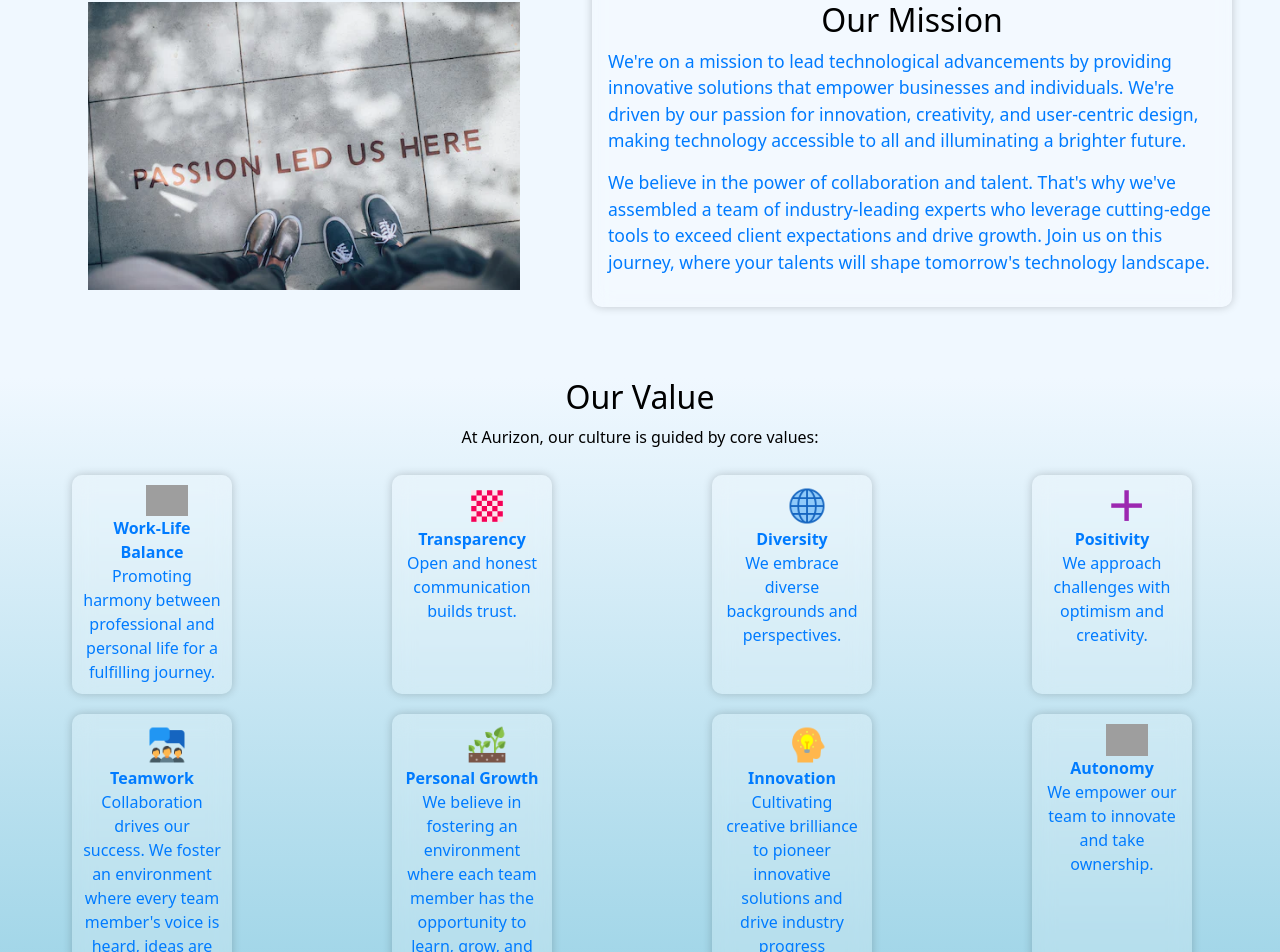
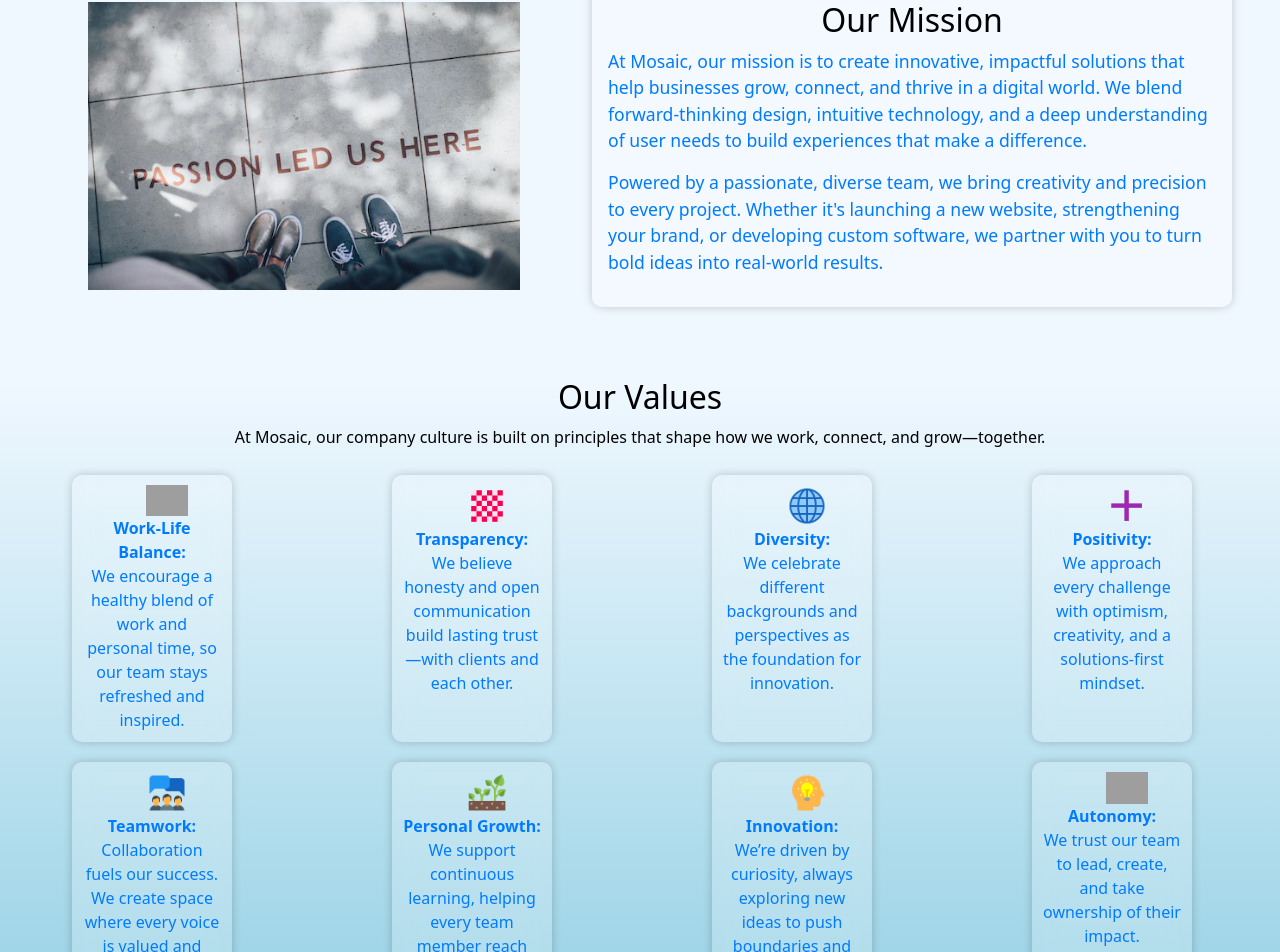
Before and after one commit to jdelvalle12/mosaic, a React (Create React App) app in the folder client/: page /about in a window 1280 px wide. Shown: the part 1436-2388 px from the top of the page. Built offline with nearby package versions, Linux system fonts and the light colour scheme; grey boxes are pictures that could not be loaded.

Commit message:
working section by section on the about page. More work to be done

```diff
--- a/client/src/pages/About.js
+++ b/client/src/pages/About.js
@@ -71,51 +71,56 @@
             <div className='mission-description'>
           <h2>Our Mission</h2>
           <p>
-          We're on a mission to lead technological advancements by providing innovative solutions
-          that empower businesses and individuals. We're driven by our passion for innovation,
-          creativity, and user-centric design, making technology accessible to all and illuminating
-          a brighter future.
+            At Mosaic, our mission is to create innovative, impactful solutions that help businesses grow,
+            connect, and thrive in a digital world. We blend forward-thinking design, intuitive technology,
+            and a deep understanding of user needs to build experiences that make a difference.
           </p>
           <p>
-          We believe in the power of collaboration and talent. That's why we've assembled a team
-          of industry-leading experts who leverage cutting-edge tools to exceed client expectations
-          and drive growth. Join us on this journey, where your talents will shape tomorrow's technology landscape.
+            Powered by a passionate, diverse team, we bring creativity and precision to every project. Whether it's
+            launching a new website, strengthening your brand, or developing custom software, we partner with you
+            to turn bold ideas into real-world results.
           </p>
           </div>
         </div>
         <div className='about-our-value'>
 
-          <h2>Our Value</h2>
+          <h2>Our Values</h2>
             <p>
-              At Aurizon, our culture is guided by core values:
+              At Mosaic, our company culture is built on principles that shape how we work, connect, and grow—together.
             </p>
             <ul>
-              <li><img className='value-icon' src={BalanceIcon} alt='Icon Description' />
-              <strong>Work-Life Balance</strong> Promoting harmony between professional
-                  and personal life for a fulfilling journey.
+    <li>
+      <img className='value-icon' src={BalanceIcon} alt='Work-Life Balance Icon' />
+      <strong>Work-Life Balance:</strong> We encourage a healthy blend of work and personal time, so our team stays refreshed and inspired.
     </li>
-              <li><img className='value-icon' src={TransparencyIcon} alt='Icon Description' />
-              <strong>Transparency</strong> Open and honest communication builds trust.</li>
-              <li><img className='value-icon' src={DiversityIcon} alt='Icon Description' />
-              <strong>Diversity</strong> We embrace diverse backgrounds and perspectives.</li>
-              <li><img className='value-icon' src={PositivityIcon} alt='Icon Description' />
-              <strong>Positivity</strong> We approach challenges with optimism and creativity.</li>
-              <li><img className='value-icon' src={TeamworkIcon} alt='Icon Description' />
-              <strong>Teamwork</strong> Collaboration drives our success. We foster an environment
-                    where every team member's voice is heard, ideas are valued, and
-                    innovation flourishes.
+    <li>
+      <img className='value-icon' src={TransparencyIcon} alt='Transparency Icon' />
+      <strong>Transparency:</strong> We believe honesty and open communication build lasting trust—with clients and each other.
     </li>
-              <li><img className='value-icon' src={GrowthIcon} alt='Icon Description' />
-              <strong>Personal Growth</strong> We believe in fostering an environment where each
-                  team member has the opportunity to learn, grow, and reach their
-                  full potential.
+    <li>
+      <img className='value-icon' src={DiversityIcon} alt='Diversity Icon' />
+      <strong>Diversity:</strong> We celebrate different backgrounds and perspectives as the foundation for innovation.
     </li>
-              <li><img className='value-icon' src={InnovationIcon} alt='Icon Description' />
-              <strong>Innovation</strong> Cultivating creative brilliance to pioneer innovative
-                  solutions and drive industry progress
+    <li>
+      <img className='value-icon' src={PositivityIcon} alt='Positivity Icon' />
+      <strong>Positivity:</strong> We approach every challenge with optimism, creativity, and a solutions-first mindset.
     </li>
-              <li><img className='value-icon' src={AutonomyIcon} alt='Icon Description' />
-              <strong>Autonomy</strong> We empower our team to innovate and take ownership.</li>
+    <li>
+      <img className='value-icon' src={TeamworkIcon} alt='Teamwork Icon' />
+      <strong>Teamwork:</strong> Collaboration fuels our success. We create space where every voice is valued and great ideas thrive.
+    </li>
+    <li>
+      <img className='value-icon' src={GrowthIcon} alt='Growth Icon' />
+      <strong>Personal Growth:</strong> We support continuous learning, helping every team member reach their fullest potential.
+    </li>
+    <li>
+      <img className='value-icon' src={InnovationIcon} alt='Innovation Icon' />
+      <strong>Innovation:</strong> We’re driven by curiosity, always exploring new ideas to push boundaries and lead change.
+    </li>
+    <li>
+      <img className='value-icon' src={AutonomyIcon} alt='Autonomy Icon' />
+      <strong>Autonomy:</strong> We trust our team to lead, create, and take ownership of their impact.
+    </li>
   </ul>
         </div>
         <div className='about-our-history'>
```
Lines whose indentation alone changed are shown as unchanged.
